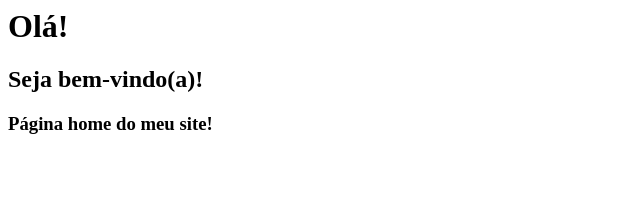
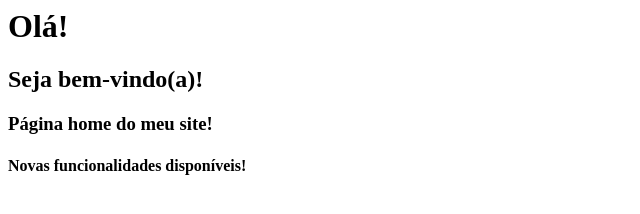
Before and after one commit to criscontente/curso_git, a plain HTML site: page index.html in a window 1280 px wide. Shown: the whole page, without its empty margins (0-640 px from the left). Drawn offline with Linux system fonts and the light colour scheme.

Commit message:
Edição da página

```diff
--- a/index.html
+++ b/index.html
@@ -2,3 +2,4 @@
 <h2>Seja bem-vindo(a)!</h2>
 
 <h3>Página home do meu site!</h3>
+<h4>Novas funcionalidades disponíveis!</h4>
```
